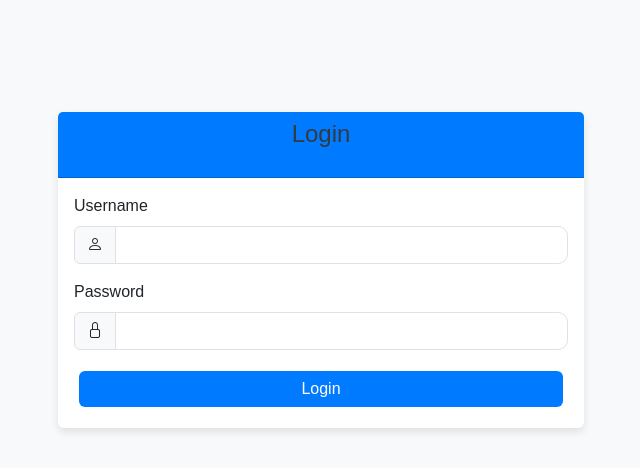
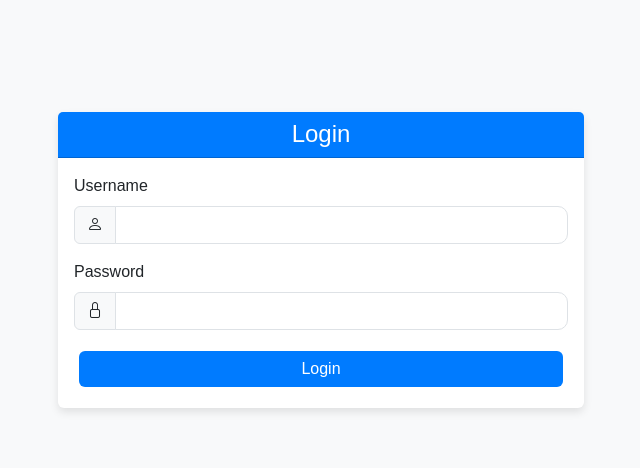
Before and after one commit to rafaolivato/farmacia, a Django app: template estoque/templates/estoque/login.html in a window 1280 px wide. Shown: the part 76-544 px from the top of the page, without its empty margins (319-959 px from the left). Run offline with Django 3.2, Linux system fonts and the light colour scheme; the template is opened without the code that fills it, so the values that code supplies are empty; parts of the project's set-up code (start-up, migrations or seed data) failed here and were passed over; some libraries are stand-ins or nearby versions.

Commit message:
Alterações nos html de login, somente visual

```diff
--- a/estoque/static/estoque/css/styles.css
+++ b/estoque/static/estoque/css/styles.css
@@ -111,6 +111,10 @@ footer {
   background-color: #28a745;
   color: #ffffff;
   border-color: #28a745;
+}
+
+.mb-0{
+  color: #ffffff;
 }
 
 .btn-custom:hover {
--- a/estoque/templates/estoque/login.html
+++ b/estoque/templates/estoque/login.html
@@ -8,7 +8,7 @@
         <div class="col-md-6">
             <div class="card">
                 <div class="card-header text-center">
-                    <h4>Login</h4>
+                    <h4 class="mb-0">Login</h4>
                 </div>
                 <div class="card-body">
                     <form method="post" action="{% url 'login' %}">
--- a/estoque/views.py
+++ b/estoque/views.py
@@ -406,6 +406,7 @@ from django.db import transaction
 from datetime import date
 from .forms import SaidaEstoqueForm
 from .models import SaidaEstoque, DetalhesMedicamento
+from django.db.models import F
 
 
 @login_required
```
Also changed, not shown: db.sqlite3.
